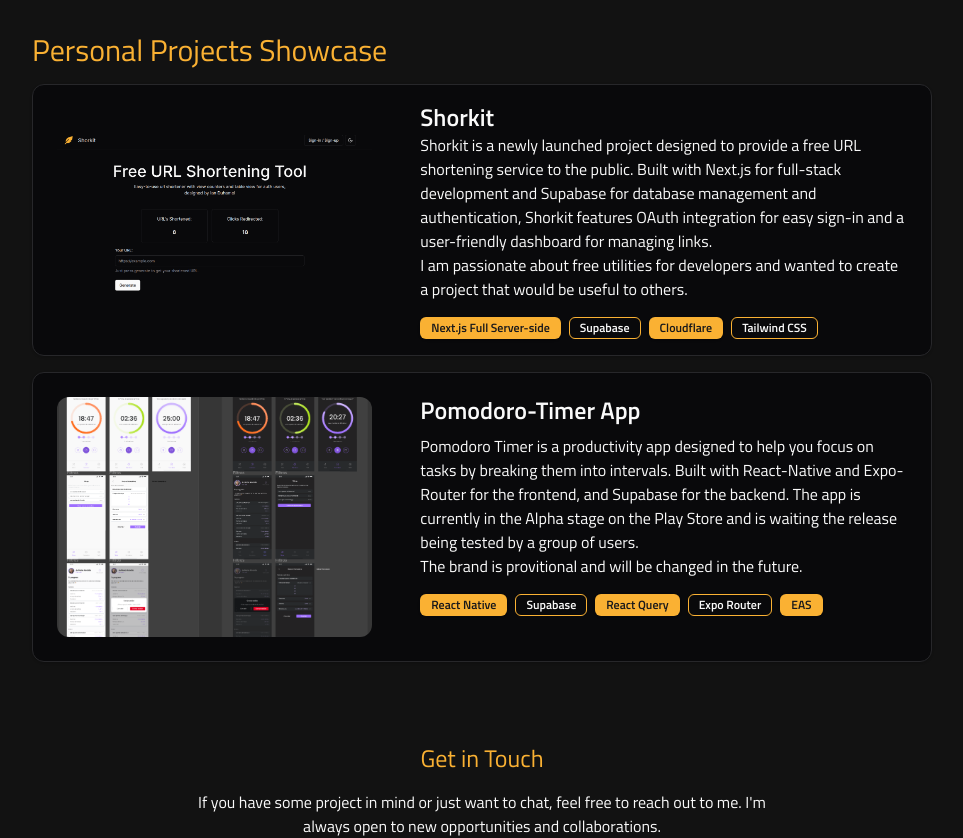
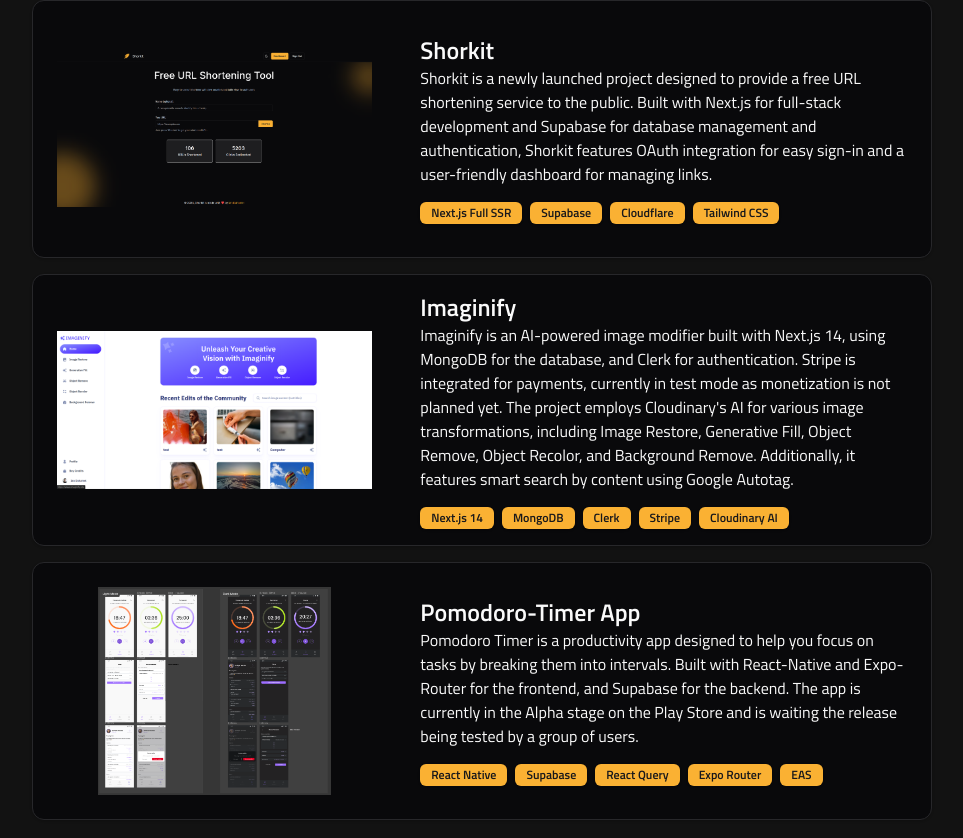
Before and after one commit to Ianduha13/blogfolio, a Next.js app: page /portfolio in a window 1280 px wide. Shown: the part 1600-2438 px from the top of the page, without its empty margins (158-1121 px from the left). Built offline with nearby package versions, Linux system fonts and the light colour scheme.

Commit message:
feat: update personal projects

```diff
--- a/components/PersonalProjectsShowcase.tsx
+++ b/components/PersonalProjectsShowcase.tsx
@@ -1,87 +1,56 @@
-"use client"
-import * as React from "react"
-import Autoplay from "embla-carousel-autoplay"
-import Image from "next/image"
-import { Card, CardContent, CardHeader } from "./ui/card"
-import { Badge } from "./ui/badge"
-import Link from "next/link"
+import React from 'react';
+import ProjectCard from './ProjectCard'; // Adjust the import path
 
-export default function PersonalProjectsShowcase() {
-  const plugin = React.useRef(
-    Autoplay({ delay: 5000, stopOnInteraction: true })
-  )
+const projects = [
+  {
+    href: "https://shorkit.com/",
+    imageSrc: '/shorkit.png',
+    imageAlt: 'Shorkit',
+    title: 'Shorkit',
+    description: `Shorkit is a newly launched project designed to provide a free URL shortening service to the public.
+                  Built with Next.js for full-stack development and Supabase for database management and authentication,
+                  Shorkit features OAuth integration for easy sign-in and a user-friendly dashboard for managing links.`,
+    badges: ['Next.js Full SSR', 'Supabase', 'Cloudflare', 'Tailwind CSS']
+  },
+   {
+    href: "https://imaginify.site/",
+    imageSrc: '/imaginify.png',
+    imageAlt: 'Imaginify',
+    title: 'Imaginify',
+    description: `Imaginify is an AI-powered image modifier built with Next.js 14, using MongoDB for the database, and Clerk for authentication.
+                  Stripe is integrated for payments, currently in test mode as monetization is not planned yet.
+                  The project employs Cloudinary's AI for various image transformations, including Image Restore, Generative Fill, Object Remove, Object Recolor, and Background Remove.
+                  Additionally, it features smart search by content using Google Autotag.`,
+    badges: ['Next.js 14', 'MongoDB', 'Clerk', 'Stripe', 'Cloudinary AI']
+  },
+  {
+    href: "https://www.pomodoro-timer.site/",
+    imageSrc: '/Pomodoro-timer.png',
+    imageAlt: 'Pomodoro-Timer App',
+    title: 'Pomodoro-Timer App',
+    description: `Pomodoro Timer is a productivity app designed to help you focus on tasks by breaking them into intervals.
+                  Built with React-Native and Expo-Router for the frontend, and Supabase for the backend.
+                  The app is currently in the Alpha stage on the Play Store and is waiting the release being tested by a group of users.`,
+    badges: ['React Native', 'Supabase', 'React Query', 'Expo Router', 'EAS']
+  }
+];
+
+const Projects = () => {
   return (
-    <section className='my-8 w-full max-w-[900px]'>
-      <h3 className='mb-4 text-3xl text-primary'>Personal Projects Showcase</h3>
-      <div className="flex flex-col gap-4">
-        <Link href={"https://shorkit.com/"} target="_blank">
-          <Card className="flex flex-col items-center sm:flex-row">
-            <CardHeader className="w-full sm:w-2/3">
-              <Image
-                src='/shorkit.png'
-                height={667}
-                width={1186}
-                alt='Shorkit'
-                className=" rounded-xl object-cover"
-              />
-            </CardHeader>
-            <CardContent className="flex w-full flex-col justify-between gap-2 py-4">
-              <div>
-                <h4 className="text-2xl font-semibold">
-                  Shorkit
-                </h4>
-                <p className="">
-                  Shorkit is a newly launched project designed to provide a free URL shortening service to the public.
-                  Built with Next.js for full-stack development and Supabase for database management and authentication,
-                  Shorkit features OAuth integration for easy sign-in and a user-friendly dashboard for managing links.<br />
-                  I am passionate about free utilities for developers and wanted to create a project that would be useful to others.
-                </p>
-              </div>
-              <div className="mt-2 flex flex-wrap gap-2">
-                <Badge>Next.js Full Server-side</Badge>
-                <Badge variant="outline" className="border-primary">Supabase</Badge>
-                <Badge>Cloudflare</Badge>
-                <Badge variant="outline" className="border-primary">Tailwind CSS</Badge>
-              </div>
-            </CardContent>
-          </Card>
-        </Link>
-        <Link href={"https://www.pomodoro-timer.site/"} target="_blank">
-          <Card className="flex flex-col items-center sm:flex-row">
-            <CardHeader className="w-full  sm:w-2/3">
-              <Image
-                src='/Pomodoro-timer.png'
-                height={667}
-                width={1186}
-                alt='Shorkit'
-                className=" max-h-[240px] rounded-xl object-cover"
-              />
-            </CardHeader>
-            <CardContent className="flex w-full  flex-col justify-between gap-2">
-              <div className="flex flex-col gap-2">
-                <h4 className="text-2xl font-semibold">
-                  Pomodoro-Timer App
-                </h4>
-                <p className="">
-                  Pomodoro Timer is a productivity app designed to help you focus on tasks by breaking them into intervals.
-                  Built with React-Native and Expo-Router for the frontend, and Supabase for the backend.
-                  The app is currently in the Alpha stage on the Play Store and is waiting the release being tested by a group of users. <br />
-                  The brand is provitional and will be changed in the future.
-                </p>
-              </div>
-              <div className="mt-2 flex flex-wrap gap-2">
-                <Badge>React Native</Badge>
-                <Badge variant="outline" className="border-primary">Supabase</Badge>
-                <Badge>React Query</Badge>
-                <Badge variant="outline" className="border-primary">Expo Router</Badge>
-                <Badge>EAS</Badge>
-              </div>
-            </CardContent>
-          </Card>
-        </Link>
-      </div>
+    <div className="flex max-w-[900px] flex-col gap-4">
+      {projects.map((project, index) => (
+        <ProjectCard
+          key={index}
+          href={project.href}
+          imageSrc={project.imageSrc}
+          imageAlt={project.imageAlt}
+          title={project.title}
+          description={project.description}
+          badges={project.badges}
+        />
+      ))}
+    </div>
+  );
+};
 
-
-    </section >
-  )
-}
+export default Projects;
--- /dev/null
+++ b/components/ProjectCard.tsx
@@ -0,0 +1,49 @@
+import React from 'react';
+import Link from 'next/link';
+import Image from 'next/image';
+import { Card, CardHeader, CardContent } from '@/components/ui/card';
+import { Badge } from './ui/badge';
+
+type ProjectCardProps = {
+  href: string;
+  imageSrc: string;
+  imageAlt: string;
+  title: string;
+  description: string;
+  badges: string[];
+};
+
+const ProjectCard: React.FC<ProjectCardProps> = ({ href, imageSrc, imageAlt, title, description, badges }) => {
+  return (
+    <Link href={href} target="_blank">
+      <Card className="flex flex-col items-center sm:flex-row">
+        <CardHeader className="w-full sm:w-2/3">
+          <Image
+            src={imageSrc}
+            height={667}
+            width={1186}
+            alt={imageAlt}
+            className="h-52 rounded-xl object-contain"
+          />
+        </CardHeader>
+        <CardContent className="flex w-full flex-col justify-between gap-2 py-4">
+          <div>
+            <h4 className="text-2xl font-semibold">
+              {title}
+            </h4>
+            <p className="">
+              {description}
+            </p>
+          </div>
+          <div className="mt-2 flex flex-wrap gap-2">
+            {badges.map((badge, index) => (
+              <Badge key={index}>{badge}</Badge>
+            ))}
+          </div>
+        </CardContent>
+      </Card>
+    </Link>
+  );
+};
+
+export default ProjectCard;
```
Also changed, not shown: public/imaginify.png (added), public/shorkit.png.
